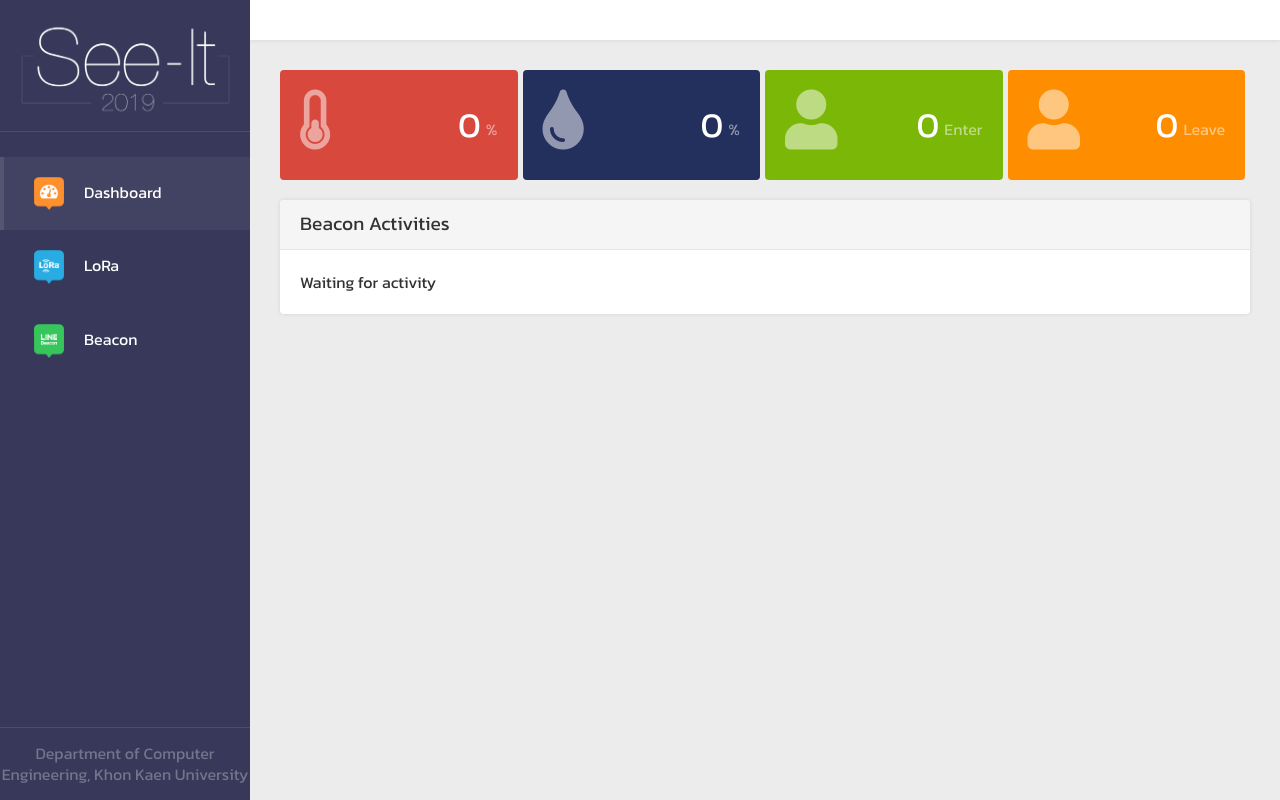
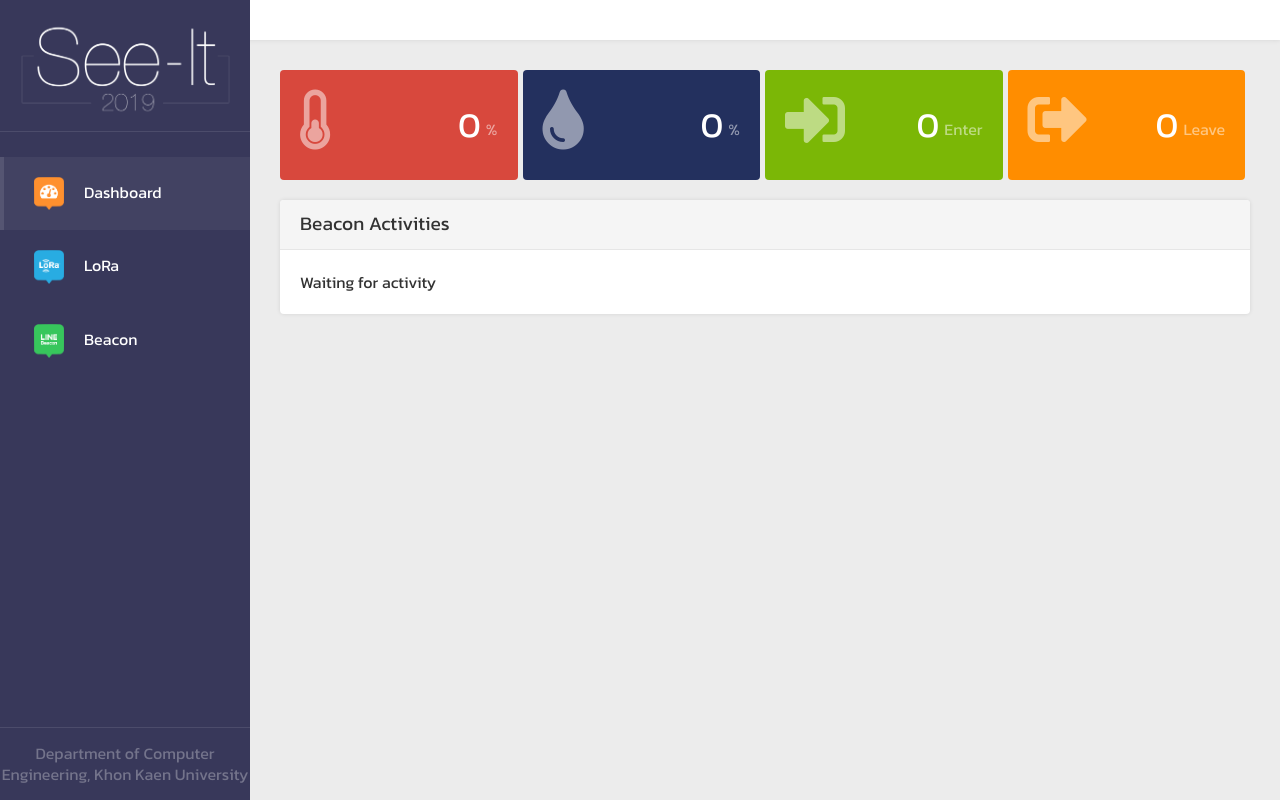
Before and after one commit to ihiroshi27/tgr-see-it2019, a React (Create React App) app in the folder view/: page / in a window 1280 px wide. Built offline with nearby package versions, Linux system fonts and the light colour scheme; no server answers.

Commit message:
Change peopleIn an peopleOut icon

```diff
--- a/view/src/DashBoard.js
+++ b/view/src/DashBoard.js
@@ -69,10 +69,10 @@ class DashBoard extends React.Component {
                             <i className="fas fa-tint"></i>{ this.state.humidity }<span className="type">%</span>
                         </div>
                         <div style={{ backgroundColor: 'rgb(123, 183, 6)'}}>
-                            <i className="fas fa-user"></i>{ this.state.peopleIn }<span className="type">Enter</span>
+                            <i className="fas fa-sign-in-alt"></i>{ this.state.peopleIn }<span className="type">Enter</span>
                         </div>
                         <div style={{ backgroundColor: 'rgb(255, 141, 0)'}}>
-                            <i className="fas fa-user"></i>{ this.state.peopleOut }<span className="type">Leave</span>
+                            <i className="fas fa-sign-out-alt"></i>{ this.state.peopleOut }<span className="type">Leave</span>
                         </div>
                     </div>
                 </div>
```
